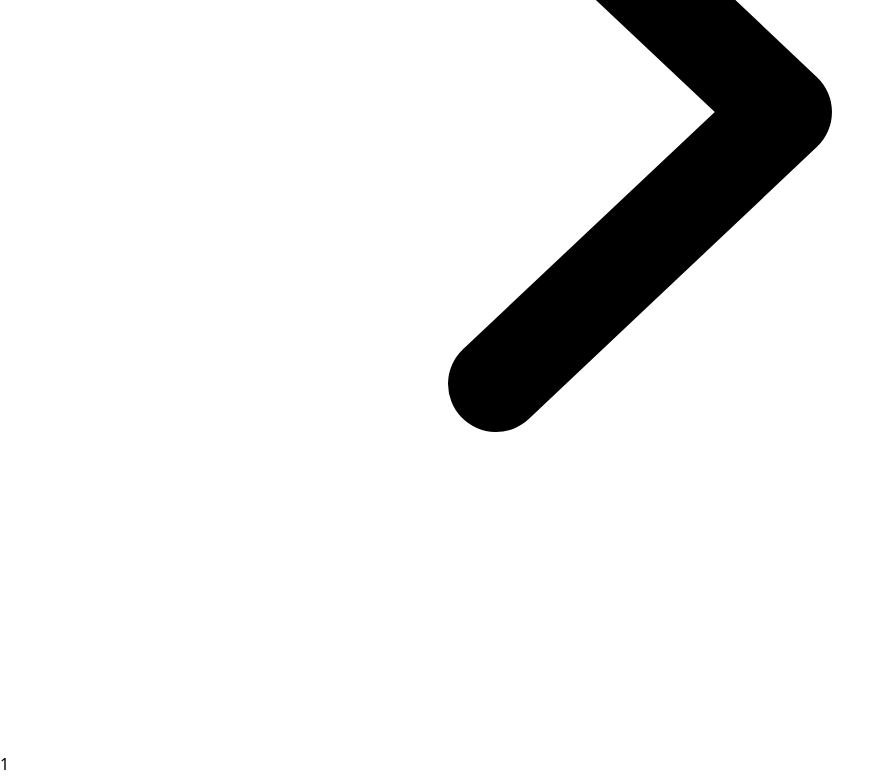
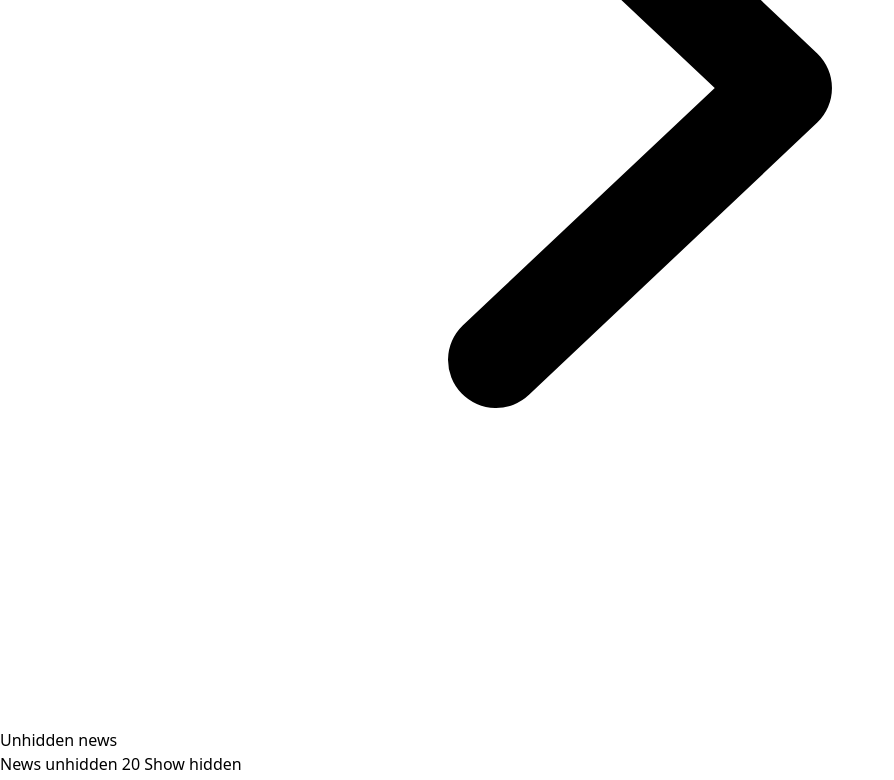
Before and after one commit to Kolya-YA/WD51_HNews, a React (Vite) app: page / in a window 1280 px wide. Shown: the part 2000-2780 px from the top of the page, without its empty margins (0-894 px from the left). Built offline with nearby package versions, Linux system fonts and the light colour scheme.

Commit message:
Add hide news function

```diff
--- a/src/App.jsx
+++ b/src/App.jsx
@@ -1,4 +1,4 @@
-import { useState } from 'react'
+import { useEffect, useState } from 'react'
 import { hits as news } from './data/hnews.json'
 import Footer from './components/Footer'
 import Header from './components/Header'
@@ -6,6 +6,15 @@ import Main from './components/Main'
 
 function App() {
   const [newsList, setNewsList] = useState(news)
+
+  const [hiddenNews, setHiddenNews] = useState(() => {
+    const storedHiddenNews = localStorage.getItem('hiddenNews') || '[]';
+    return JSON.parse(storedHiddenNews);
+  })
+
+  useEffect(() => {
+    localStorage.setItem('hiddenNews', JSON.stringify(hiddenNews))
+  }, [hiddenNews])
 
   const handleSearch = (e) => {
     e.preventDefault();
@@ -16,7 +25,7 @@ function App() {
   return (
     <>
       <Header handleSearch={handleSearch} />
-      <Main news={newsList} />
+      <Main news={newsList} hiddenNews={hiddenNews} setHiddenNews={setHiddenNews} />
       <Footer />
     </>
   )
--- /dev/null
+++ b/src/components/InfoLine.jsx
@@ -0,0 +1,25 @@
+const InfoLine = ({ news, hiddenNews, showHidden, setShowHidden }) => {
+    const handleShowHidden = () => {
+        switch (showHidden) {
+            case 0:
+                setShowHidden(1);
+                break;
+            case 1:
+                setShowHidden(2);
+                break;
+            default:
+                setShowHidden(0);
+        }
+    }
+
+    return (
+        <p className="flex justify-between gap-4 my-4 px-4 text-end text-gray-800">
+            <span>News unhidden {news.length - hiddenNews.length} {hiddenNews.length ? `hidden ${hiddenNews.length}, total ${news.length}` : ''}</span>
+            <button className="ml-2 text-blue-600" onClick={handleShowHidden}>
+                {showHidden === 0 ? 'Show hidden' : showHidden === 1 ? 'Show all' : 'Show unhidden'}
+            </button>
+        </p>
+    )
+}
+
+export default InfoLine;
--- a/src/components/Main.jsx
+++ b/src/components/Main.jsx
@@ -1,16 +1,30 @@
+import { useState } from "react";
+
 import Paginator from "./Paginator";
 import NewsItem from "./NewsItem";
+import InfoLine from "./InfoLine";
 
-const Main = ({ news }) => {
+const Main = ({ news, hiddenNews, setHiddenNews }) => {
+    const [showHidden, setShowHidden] = useState(0) // 0 - show unhidden, 1 - show only hidden, 2 - show all
+    const addHiddenKey = (n) => ({ ...n, hidden: hiddenNews.includes(+n.objectID) })
+
+    const filterHidden = (n) => {
+        if (showHidden === 0 && !n.hidden) return n
+        if (showHidden === 1 && n.hidden) return n
+        if (showHidden === 2) return n
+    }
 
     return (
         <main className="container mx-auto p-4">
             <h2 className="text-2xl font-bold text-gray-600">News / Search result</h2>
-            <p className="mb-4 text-end text-gray-800">Qty of news: {news.length}</p>
             <Paginator />
-            <ul className="bg-white shadow rounded-lg divide-y divide-gray-200">
-                {news?.map((n, i) => (
-                    <NewsItem news={n} i={i} key={n.objectID} />
+            <h3 className="my-4 text-center font-semibold">
+                {showHidden === 0 ? "Unhidden" : showHidden === 1 ? 'Hidden' : 'All'} news
+            </h3>
+            <InfoLine news={news} hiddenNews={hiddenNews} showHidden={showHidden} setShowHidden={setShowHidden} />
+            <ul className="my-4 bg-white shadow rounded-lg divide-y divide-gray-200">
+                {news?.map(addHiddenKey).filter(filterHidden).map((n, i) => (
+                    <NewsItem news={n} i={i} key={n.objectID} setHiddenNews={setHiddenNews} />
                 ))}
             </ul>
             <Paginator />
--- a/src/components/NewsItem.jsx
+++ b/src/components/NewsItem.jsx
@@ -1,16 +1,26 @@
-const newsItem = ({ news, i }) => {
+const newsItem = ({ news, i, setHiddenNews }) => {
     const srcURL = news.url && new URL(news.url)
+
+    const handleHideBtn = () => {
+        if (news.hidden) {
+            setHiddenNews(prev => prev.filter(item => item !== +news.objectID))
+        } else {
+            setHiddenNews(prev => [...prev, +news.objectID])
+        }
+    }
 
     return (
         <li className="px-2 py-4 grid grid-cols-[2rem_1fr] gap-4">
             <div className="grid place-content-center text-lg font-semibold">{i + 1}</div>
             <div className="">
-                <div className="flex gap-4 items-baseline">
-                <a href={news.url} className="font-semibold text-gray-700 hover:underline">{news.title}</a>
+                <div className="flex gap-4 justify-between items-baseline">
+                <a href={news.url} className="text-balance font-semibold text-gray-700 hover:underline">{news.title}</a>
                 {srcURL?.hostname && <a href={srcURL.hostname} className="text-sm text-gray-500  hover:text-orange-500 hover:underline">({srcURL.hostname})</a>}
                 </div>
-                <div className="mt-1 text-sm text-gray-500">
-                    {news.points} points by {news.author} XXX hours ago | <button data-id={news.objectID}>hide</button> | {news.num_comments ? `${news.num_comments} comments` : 'discuss'}
+                <div className="mt-1 text-sm text-gray-500 flex gap-4">
+                    <span>{news.points} points by {news.author} XXX hours ago</span>
+                    <button onClick={handleHideBtn} data-id={news.objectID} className="hover:text-orange-500 hover:underline">{news.hidden ? 'un' : ''}hide</button>
+                    <a onClick={ () => confirm('For VIP clients only.\nReady to subscribe?') } className="hover:text-orange-500 hover:underline">{news.num_comments ? `${news.num_comments} comments` : 'discuss'}</a>
                 </div>
             </div>
         </li>
```
